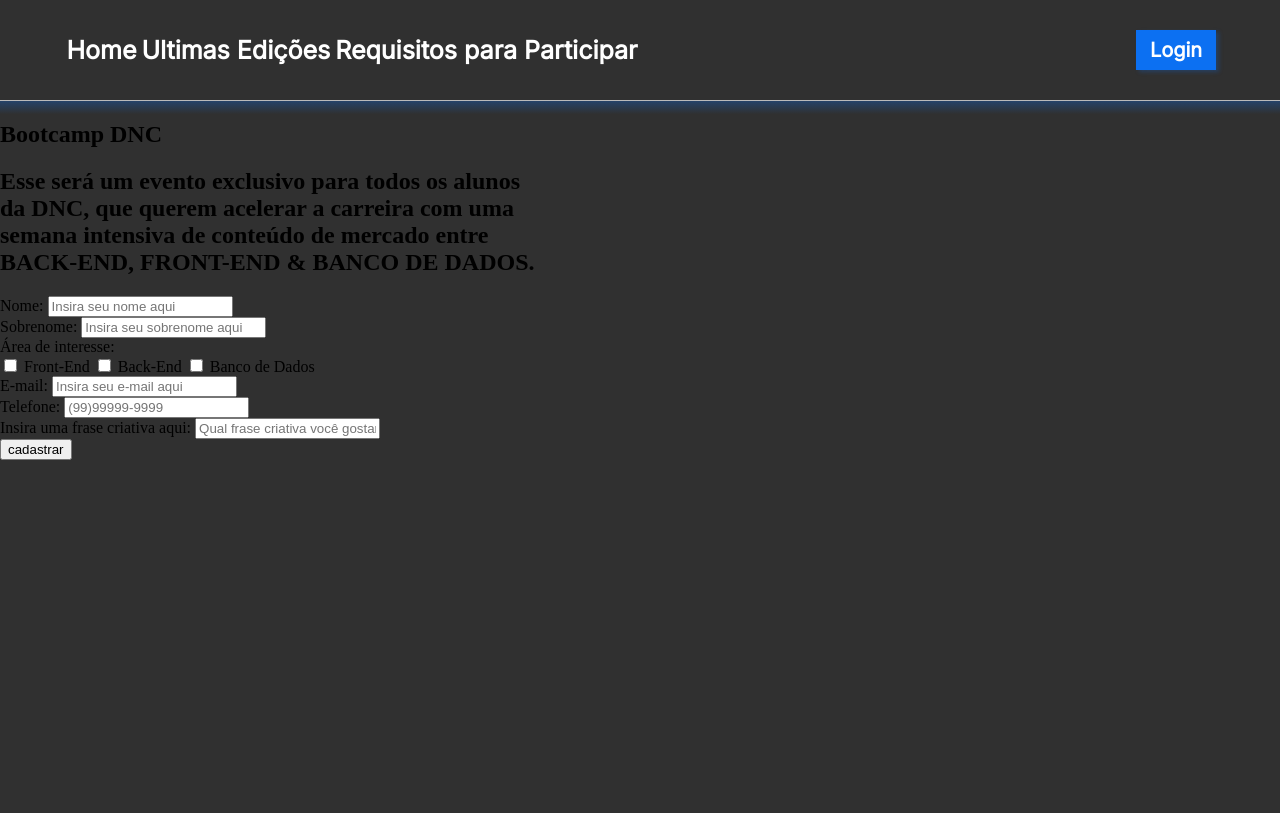
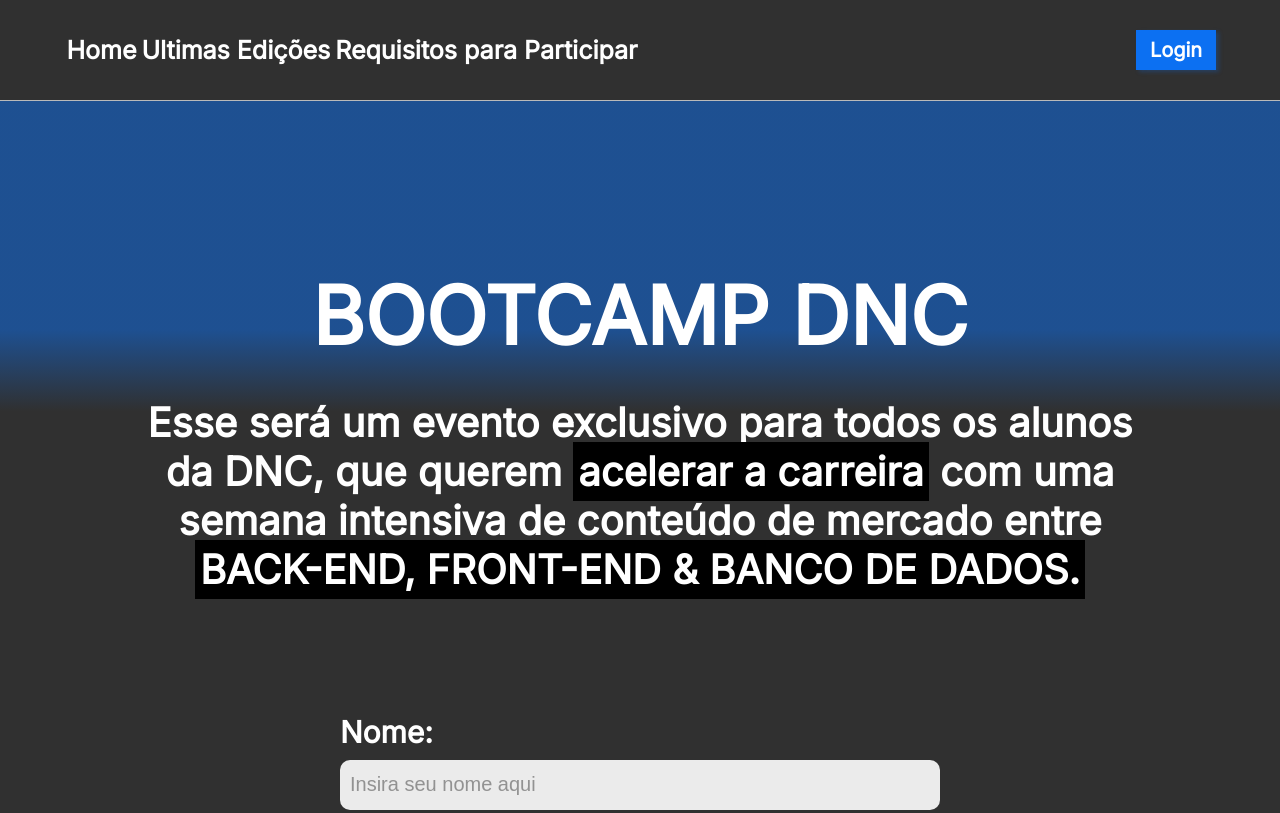
Before and after one commit to wagner1067/BootCamp, a plain HTML site: page index.html in a window 1280 px wide. Shown: the top 813 px of the page. Drawn offline with Linux system fonts and the light colour scheme.

Commit message:
formatação de estilo do formulário

```diff
--- a/index.html
+++ b/index.html
@@ -72,7 +72,7 @@
           />
         </div>
 
-        <input type="submit" value="cadastrar" />
+        <input id="cadastar" type="submit" value="Login" />
       </form>
     </section>
   </body>
--- a/style.css
+++ b/style.css
@@ -1,5 +1,13 @@
 /*importação de fonte */
 @import url("https://fonts.googleapis.com/css2?family=Inter:wght@100;400&display=swap");
+
+:root {
+  --azul-dnc: #0c70f2;
+  --preto-dnc: #303030;
+  --cinza-hover: #c9c9c9;
+
+  --fonte-padrao: "Inter";
+}
 
 body {
   margin: 0;
@@ -58,3 +66,101 @@ body {
   font-weight: 600;
   cursor: pointer;
 }
+
+/* Seção principal do site */
+
+section {
+  display: flex;
+  flex-direction: column;
+  align-items: center;
+  margin-top: 100px;
+  margin-bottom: 100px;
+}
+
+header {
+  color: white;
+  font-family: var(--fonte-padrao);
+}
+
+header h1 {
+  font-size: 80px;
+  font-weight: 800;
+  text-transform: uppercase;
+  margin-bottom: 25px;
+  text-align: center;
+}
+
+header h2 {
+  text-align: center;
+  font-size: 40px;
+  font-weight: 700;
+  margin-bottom: 100px;
+}
+
+header .invert {
+  background-color: black;
+  font-weight: bold;
+  padding: 5px;
+}
+
+/*formulário */
+
+form {
+  color: white;
+  font-family: var(--fonte-padrao);
+  font-size: 30px;
+  font-weight: 600;
+  width: 600px;
+}
+
+.form-group {
+  display: flex;
+  flex-direction: column;
+  margin-top: 10px;
+  margin-bottom: 10px;
+}
+
+form input {
+  border-radius: 10px;
+  border: 0px;
+  height: 30px;
+  font-size: 20px;
+  padding: 10px;
+  background: rgba(255, 255, 255, 0.9);
+}
+
+form label {
+  margin: 10px 0px 10px 0px;
+}
+
+form input::placeholder {
+  color: rgba(57, 57, 57, 0.5);
+}
+
+.checkbox-itens label {
+  font-size: 25px;
+}
+
+.checkbox-itens {
+  display: flex;
+  justify-content: space-around;
+  align-items: center;
+}
+
+input[type="checkbox"] {
+  transform: scale(1.7);
+}
+
+#cadastar {
+  background: rgba(12, 112, 242, 0.9);
+  width: 100%;
+  height: 56px;
+  font-size: 32px;
+  font-weight: 600px;
+  color: white;
+  box-shadow: 0px 6px 4px 0px rgba(12, 112, 242, 0.25);
+  border-radius: 10px;
+  border: 0px;
+  margin-top: 100px;
+  cursor: pointer;
+}
```
